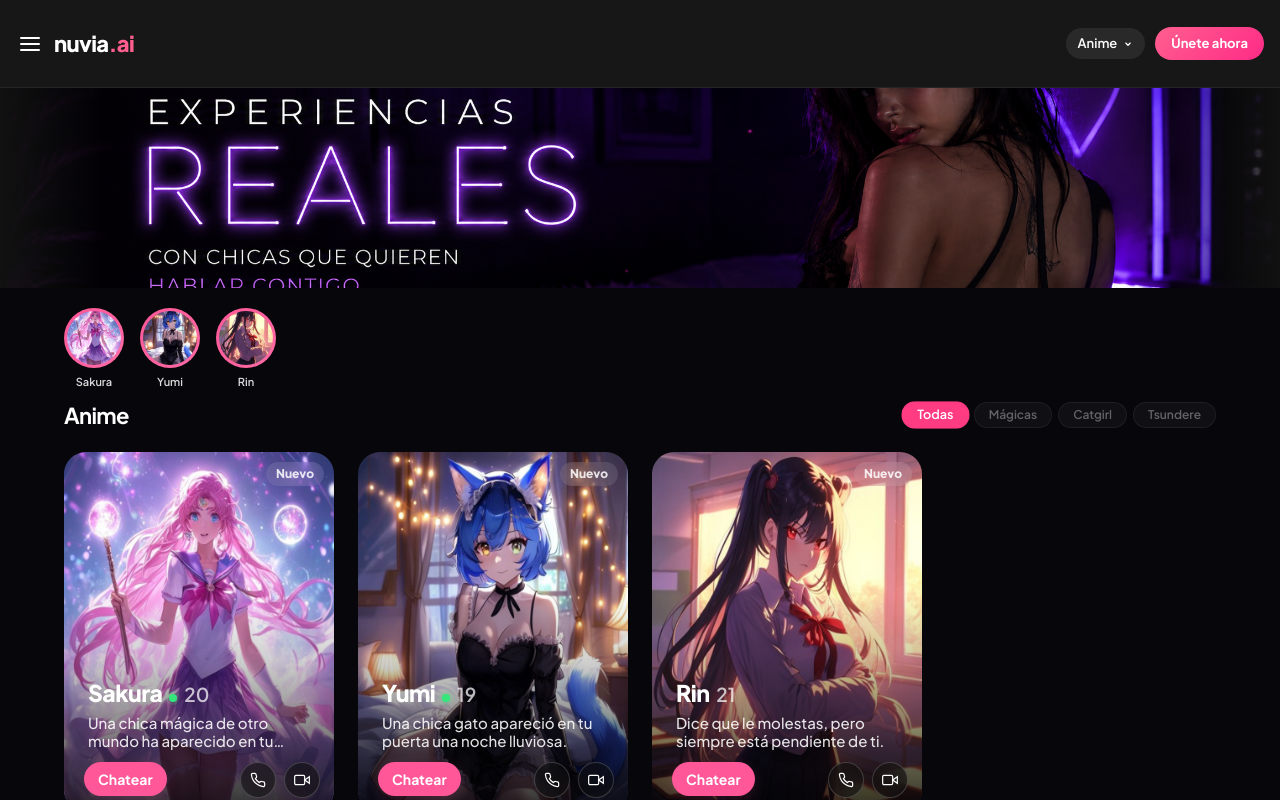
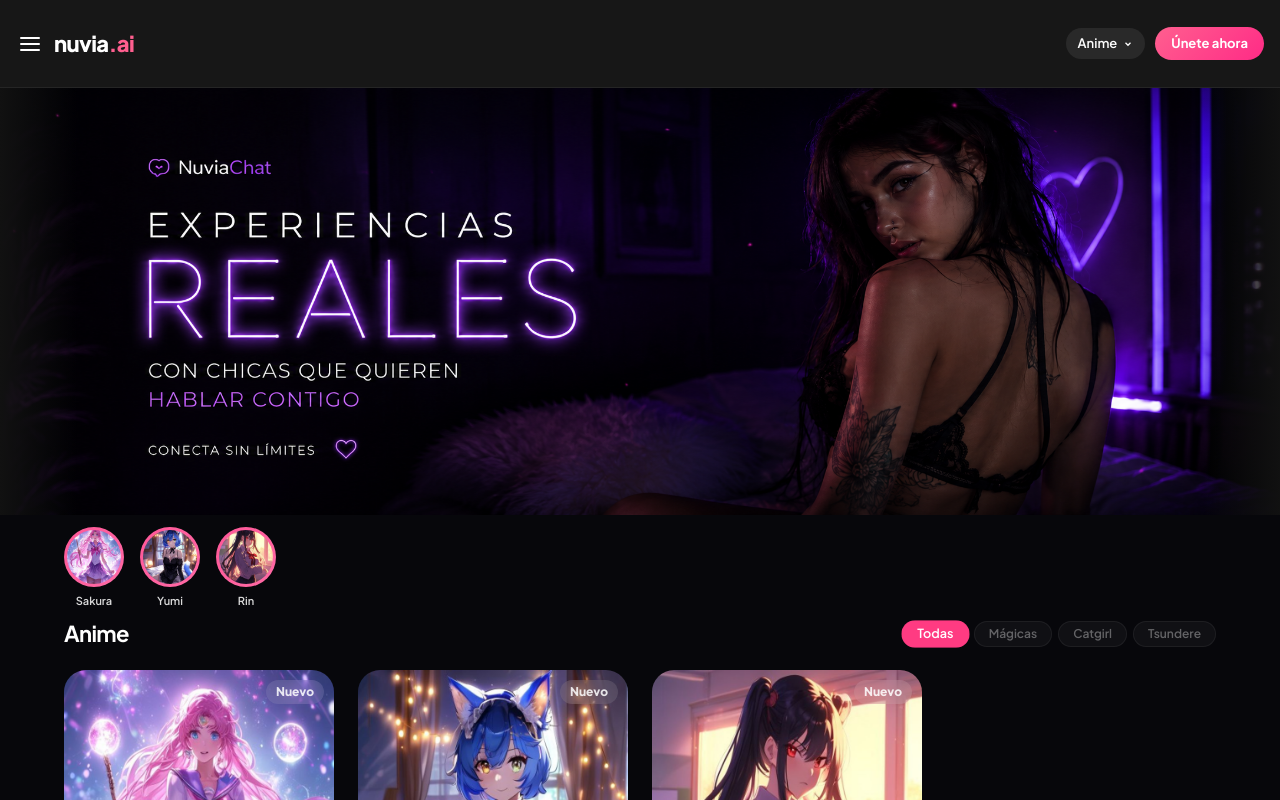
Before and after one commit to 3737631/luciaia, a Next.js app: page /luciaia/anime in a window 1280 px wide. Shown: the top 800 px of the page. Built offline with nearby package versions, Linux system fonts and the light colour scheme.

Commit message:
remove fixed height and objectFit from hero banner - full width auto height

```diff
--- a/src/app/anime/page.tsx
+++ b/src/app/anime/page.tsx
@@ -24,14 +24,14 @@ export default function AnimePage() {
     <>
       <Header />
 
-      <div style={{ position: "relative", width: "100%", marginBottom: 8 }}>
+      <div style={{ position: "relative", width: "100%" }}>
         <div style={{
           position: "absolute", inset: 0,
-          background: "linear-gradient(90deg, #111 0%, transparent 8%, transparent 92%, #111 100%)",
+          background: "linear-gradient(90deg, #111 0%, transparent 6%, transparent 94%, #111 100%)",
           zIndex: 1, pointerEvents: "none",
         }} />
         <img src={`${basePath}/hero-banner.png`} alt=""
-          style={{ width: "100%", display: "block", height: 200, objectFit: "cover" }} />
+          style={{ width: "100%", display: "block" }} />
       </div>
 
       <main style={{ minHeight: "100vh", maxWidth: 1200, margin: "0 auto", padding: "0 var(--container-padding)" }}>
--- a/src/app/chicos/page.tsx
+++ b/src/app/chicos/page.tsx
@@ -24,14 +24,14 @@ export default function ChicosPage() {
     <>
       <Header />
 
-      <div style={{ position: "relative", width: "100%", marginBottom: 8 }}>
+      <div style={{ position: "relative", width: "100%" }}>
         <div style={{
           position: "absolute", inset: 0,
-          background: "linear-gradient(90deg, #111 0%, transparent 8%, transparent 92%, #111 100%)",
+          background: "linear-gradient(90deg, #111 0%, transparent 6%, transparent 94%, #111 100%)",
           zIndex: 1, pointerEvents: "none",
         }} />
         <img src={`${basePath}/hero-banner.png`} alt=""
-          style={{ width: "100%", display: "block", height: 200, objectFit: "cover" }} />
+          style={{ width: "100%", display: "block" }} />
       </div>
 
       <main style={{ minHeight: "100vh", maxWidth: 1200, margin: "0 auto", padding: "0 var(--container-padding)" }}>
--- a/src/app/girls/page.tsx
+++ b/src/app/girls/page.tsx
@@ -32,14 +32,14 @@ export default function GirlsPage() {
     <>
       <Header />
 
-      <div style={{ position: "relative", width: "100%", marginBottom: 8 }}>
+      <div style={{ position: "relative", width: "100%" }}>
         <div style={{
           position: "absolute", inset: 0,
-          background: "linear-gradient(90deg, #111 0%, transparent 8%, transparent 92%, #111 100%)",
+          background: "linear-gradient(90deg, #111 0%, transparent 6%, transparent 94%, #111 100%)",
           zIndex: 1, pointerEvents: "none",
         }} />
         <img src={`${basePath}/hero-banner.png`} alt=""
-          style={{ width: "100%", display: "block", height: 200, objectFit: "cover" }} />
+          style={{ width: "100%", display: "block" }} />
       </div>
 
       <main style={{ minHeight: "100vh", maxWidth: 1200, margin: "0 auto", padding: "0 var(--container-padding)" }}>
```
